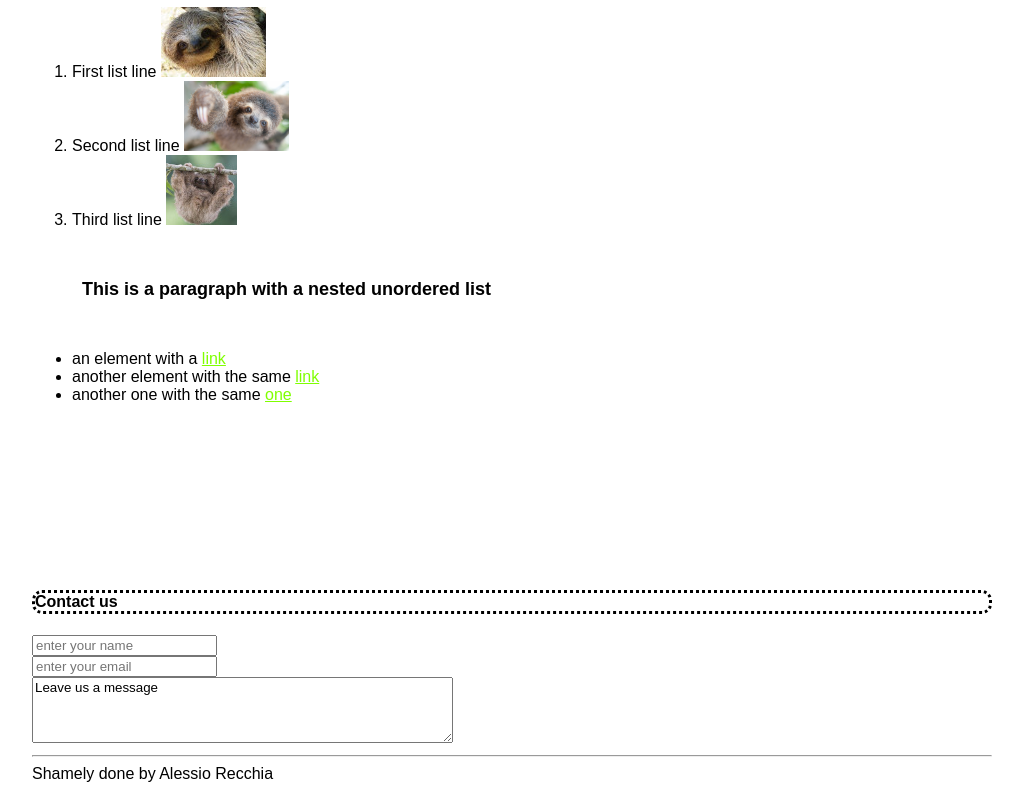
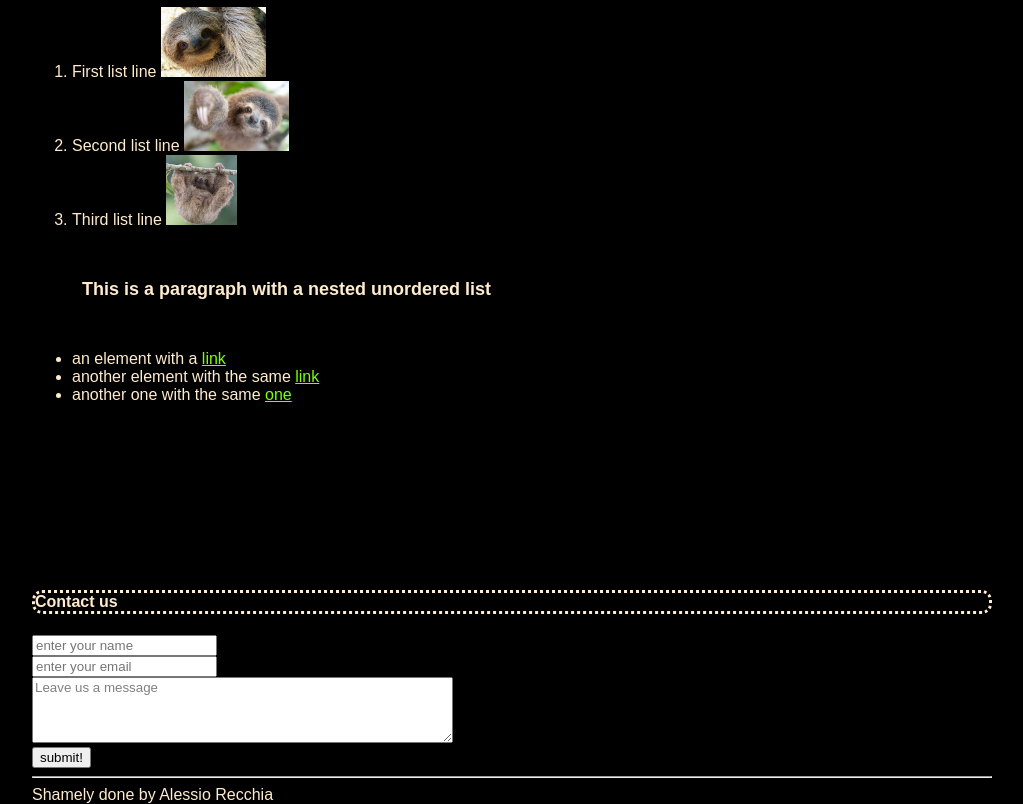
Before and after one commit to alessiorecchia/strive_exe, a plain HTML site: page M8_Full_Stack/01. intro_to_html_and_css/index.html in a window 1280 px wide. Shown: the part 73-877 px from the top of the page, without its empty margins (128-1151 px from the left). Before the commit the page ends 856 px from the top, so only its background shows below. Drawn offline with Linux system fonts and the light colour scheme.

Commit message:
exercises done

```diff
--- a/M8_Full_Stack/01. intro_to_html_and_css/index.html
+++ b/M8_Full_Stack/01. intro_to_html_and_css/index.html
@@ -34,7 +34,8 @@
         <form>
             <input type="text" placeholder="enter your name"><br>
             <input type="email" placeholder="enter your email"><br>
-            <textarea rows="4" cols="50">Leave us a message</textarea>
+            <textarea class="gray" rows="4" cols="50">Leave us a message</textarea><br>
+            <input class="black" type="button" value="submit!">
         </form>
     </div>
 </body>
--- a/M8_Full_Stack/01. intro_to_html_and_css/test_css.css
+++ b/M8_Full_Stack/01. intro_to_html_and_css/test_css.css
@@ -2,12 +2,14 @@
 
 * {
     font-family: 'Ubuntu', sans-serif;
+    color: blanchedalmond;
 }
 
 
 body {
     max-width: 960px;
     margin: auto;
+    background-color: black;
 }
 
 h1 {
@@ -39,3 +41,11 @@ p {
 .hidden_cont{
     visibility: hidden;
 }
+
+.black {
+    color: black;
+}
+
+.gray {
+    color: gray;
+}
```
